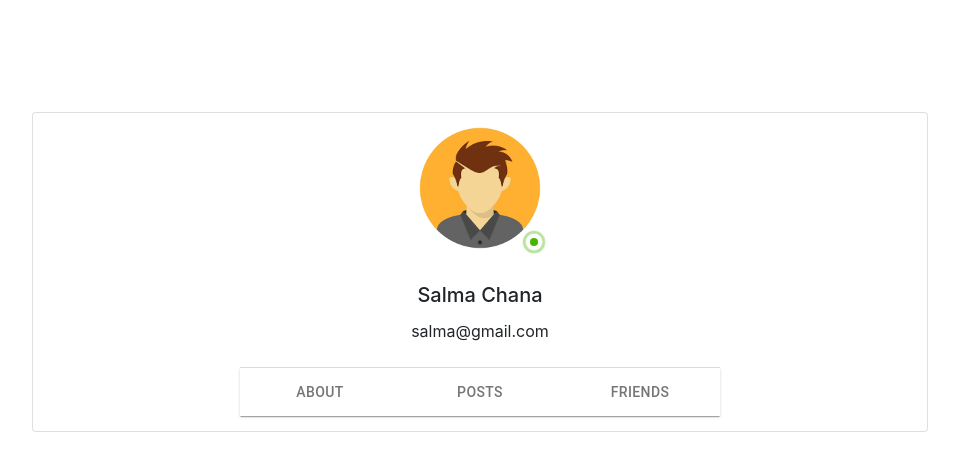
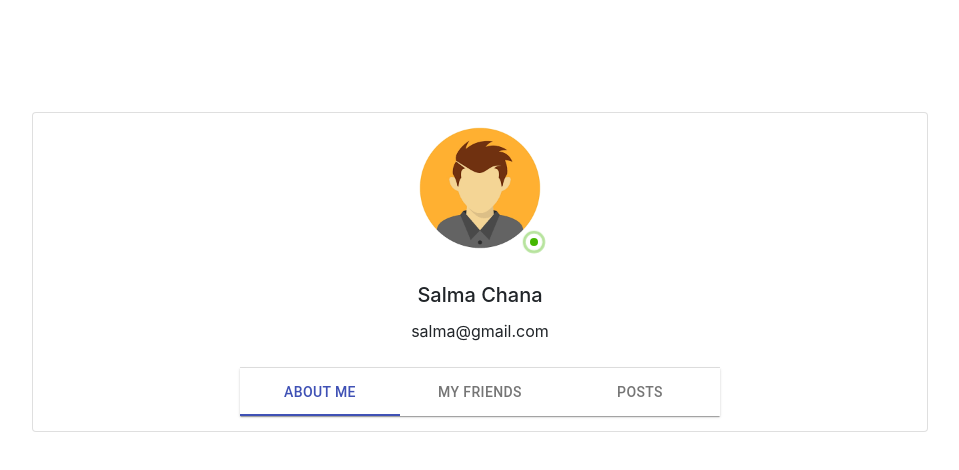
Before and after one commit to ElMehdiEchchad/Social-Network, a React (Create React App) app in the folder Frontend/social-network/: page /myprofil in a window 1280 px wide. Shown: the top 470 px of the page, without its empty margins (160-1119 px from the left). Built offline with nearby package versions, Linux system fonts and the light colour scheme.

Commit message:
Update profil-card.js

```diff
--- a/Frontend/social-network/src/components/profil/profil-card.js
+++ b/Frontend/social-network/src/components/profil/profil-card.js
@@ -1,4 +1,4 @@
-import React, { Component } from 'react';
+import React, { useState } from 'react';
 import { Card } from 'react-bootstrap';
 import Divider from '@material-ui/core/Divider';
 import Ava from '@material-ui/core/Avatar';
@@ -11,6 +11,14 @@ import "bootstrap/dist/css/bootstrap.min.css";
 import Avatar from "../profil/ava1.png";
 import { makeStyles, withStyles } from '@material-ui/core/styles';
 
+
+export default function Profilcard() {
+
+  const [value, setValue] = useState(0);
+
+  const handleChange = (event, newValue) => {
+    setValue(newValue);
+  };
 
   const   StyledBadge = withStyles((theme) => ({
     badge: {
@@ -42,10 +50,6 @@ const   StyledBadge = withStyles((theme) => ({
   }))(Badge);
 
 
-
-export default class Profilcard extends Component {
-
-    render() {
       return (
         <div >
          <Card style={{ width: '70%'  , height : '40%' , position: 'absolute', left: '50%', top: '50%',
@@ -63,10 +67,16 @@ export default class Profilcard extends Component {
             <Divider/>
 
             <Paper square>
-              <Tabs indicatorColor="primary"  textColor="primary"aria-label="disabled tabs example">
-               <Tab label="About" />
+                <Tabs
+                value={value}
+                indicatorColor="primary"
+                textColor="primary"
+                onChange={handleChange}
+                aria-label="disabled tabs example"
+                 >
+                     <Tab label="About me" />
+                     <Tab label="My friends" />
                      <Tab label="Posts" />
-                <Tab label="Friends" />
                 </Tabs>
             </Paper>
             <br/>
@@ -78,4 +88,3 @@ export default class Profilcard extends Component {
       </div>
       );
     }
-  }
```
Lines whose indentation alone changed are shown as unchanged.
